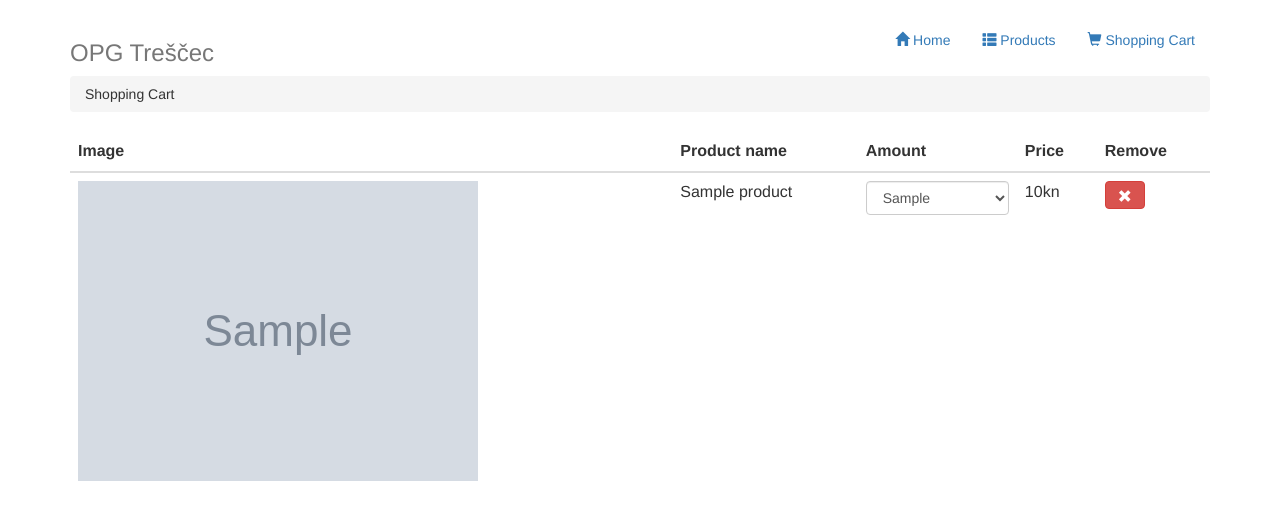
After one commit to ntuckovic/trescec, a Django app: template templates/orders/shoppingcart_detail.html in a window 1280 px wide. The commit adds this page. Shown: the top 520 px of the page. Run offline with Django 3.2, Linux system fonts and the light colour scheme; the template is opened without the code that fills it: most values are stand-ins (such as "Sample title", 1, 10 or a date in 2020); grey boxes marked "Sample" are stand-in pictures; some libraries are stand-ins or nearby versions.

Commit message:
izrada shopping carta, update order itema radi

```diff
--- a/orders/models.py
+++ b/orders/models.py
@@ -83,3 +83,7 @@ class OrderItem(models.Model):
 
     def __str__(self):
         return '{0} {1}'.format(self.order, self.product.name)
+
+    @property
+    def calculated_price(self):
+        return self.amount * self.product.price
--- a/orders/urls.py
+++ b/orders/urls.py
@@ -4,6 +4,9 @@ from __future__ import unicode_literals
 
 from django.conf.urls import url, include
 
+from .views import ShoppingCartView
+
 urlpatterns = [
+    url(r'^shopping-cart/$', ShoppingCartView.as_view(), name='shopping_cart'),
     url(r'^api/', include('orders.api.urls', namespace='api', app_name='orders')),
 ]
--- a/templates/master.html
+++ b/templates/master.html
@@ -29,15 +29,29 @@
                     <nav>
                         <ul class="nav nav-pills pull-right">
                             <li role="presentation" class="{% if nav_item == 'home' %}active{% endif %}">
-                                <a href="#">{% trans "Home" %}</a>
+                                <a href="#">
+                                    <span class="glyphicon glyphicon-home"></span> {% trans "Home" %}
+                                </a>
                             </li>
                             <li role="presentation" class="{% if nav_item == 'product' %}active{% endif %}">
-                                <a href="{% url 'products:product_list' %}">{% trans "Products" %}</a>
+                                <a href="{% url 'products:product_list' %}">
+                                    <span class="glyphicon glyphicon-th-list"></span> {% trans "Products" %}
+                                </a>
+                            </li>
+                            <li role="presentation" class="{% if nav_item == 'shopping_cart' %}active{% endif %}">
+                                <a href="{% url 'orders:shopping_cart' %}">
+                                    <span class="glyphicon glyphicon-shopping-cart"></span> {% trans "Shopping Cart" %}
+                                </a>
                             </li>
                         </ul>
                     </nav>
                     <h3 class="text-muted">OPG Treščec</h3>
                 </div>
+                <ol class="breadcrumb">
+                    {% block extra_breadcrumb %}
+
+                    {% endblock extra_breadcrumb %}
+                </ol>
             {% endblock header %}
             {% block main %}
                 <div id="app" />
--- /dev/null
+++ b/templates/orders/shoppingcart_detail.html
@@ -0,0 +1,69 @@
+{% extends 'master.html' %}
+
+{% load i18n %}
+
+{% block title_extra %} | {% trans "Shopping Cart" %}{% endblock title_extra %}
+
+{% block extra_breadcrumb %}
+    <li class="{% if nav_item == 'shopping_cart' %}active{% endif %}">{% trans "Shopping Cart" %}</li>
+{% endblock extra_breadcrumb %}
+
+{% block main %}
+    <div class="row">
+        <div class="col-md-12">
+            <table class="table table-responsive table-hover">
+                <thead>
+                    <tr>
+                        <th>
+                            {% trans "Image" %}
+                        </th>
+                        <th>
+                            {% trans "Product name" %}
+                        </th>
+                        <th>
+                            {% trans "Amount" %}
+                        </th>
+                        <th>
+                            {% trans "Price" %}
+                        </th>
+                        <th>
+                            {% trans "Remove" %}
+                        </th>
+                    </tr>
+                </thead>
+                <tbody>
+                    {% for order_item in  order_items %}
+                        <tr class="order-item-tr" data-order-item-id="{{ order_item.id }}">
+                            <td>
+                                <img src="{{ order_item.product.thumbnail.url }}" alt="{{ order_item.product.name }}"/>
+                            </td>
+                            <td>
+                                {{ order_item.product.name }}
+                            </td>
+                            <td>
+                                <form class="js-order-item-form" data-order-item-id="{{ order_item.id }}">
+                                    <select id="amount" name="amount" class="form-control js-update-item">
+                                        {% for i in amount_range %}
+                                             <option value="{{ i }}" {% if i == order_item.amount %}selected{% endif %}>
+                                                 {{ i }}
+                                             </option>
+                                        {% endfor %}
+                                    </select>
+                                </form>
+                            </td>
+                            <td class="price" data-unit-price="{{ order_item.product.price }}" data-order-item-id="{{ order_item.id }}">
+                                <span class="calculated-price">{{ order_item.calculated_price }}</span>kn
+                            </td>
+                            <td>
+                                <a href="#" class="btn btn-danger js-delete-order-item" data-order-item-id="{{ order_item.id }}">
+                                    <span class="glyphicon glyphicon-remove"></span>
+                                </a>
+                            </td>
+                        </tr>
+                    {% endfor %}
+                </tbody>
+            </table>
+        </div>
+    </div>
+    {{ block.super }}
+{% endblock main %}
--- a/templates/products/product_detail.html
+++ b/templates/products/product_detail.html
@@ -3,6 +3,11 @@
 {% load i18n %}
 
 {% block title_extra %} | {{ product.name }}{% endblock title_extra %}
+
+{% block extra_breadcrumb %}
+    <li><a href="{% url 'products:product_list' %}">{% trans "Products" %}</a></li>
+    <li class="{% if nav_item == 'product' %}active{% endif %}">{{ product.name }}</li>
+{% endblock extra_breadcrumb %}
 
 {% block main %}
     <h1>{{ product.name }}</h1>
--- a/templates/products/product_list.html
+++ b/templates/products/product_list.html
@@ -3,6 +3,10 @@
 {% load i18n %}
 
 {% block title_extra %} | {% trans "Products" %}{% endblock title_extra %}
+
+{% block extra_breadcrumb %}
+    <li class="{% if nav_item == 'product' %}active{% endif %}">{% trans "Products" %}</li>
+{% endblock extra_breadcrumb %}
 
 {% block main %}
     <h1>{% trans "Products" %}</h1>
```
Also changed, not shown: orders/api/serializers.py (+7 -1 lines), orders/forms.py (added, +19 -0 lines), orders/views.py (+62 -2 lines), trescec/static/dev/app/index.jsx (+39 -2 lines).
